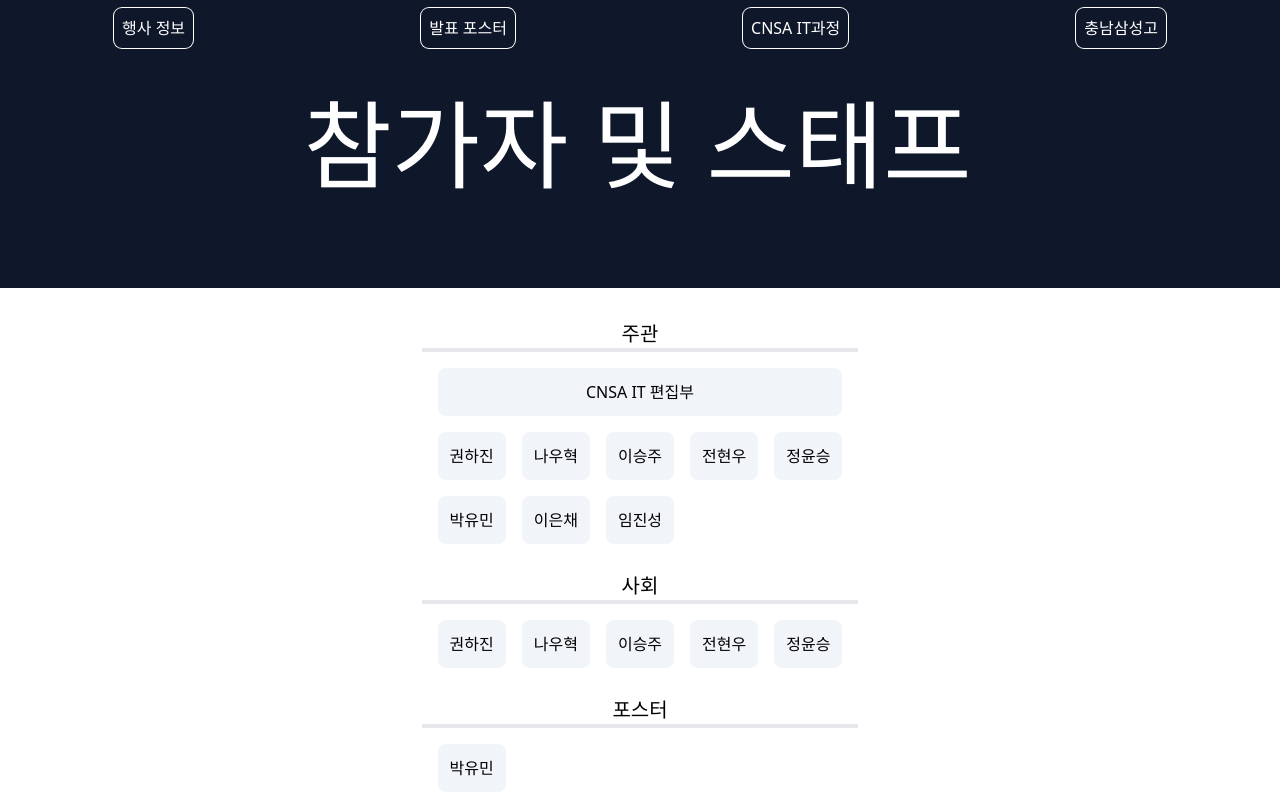
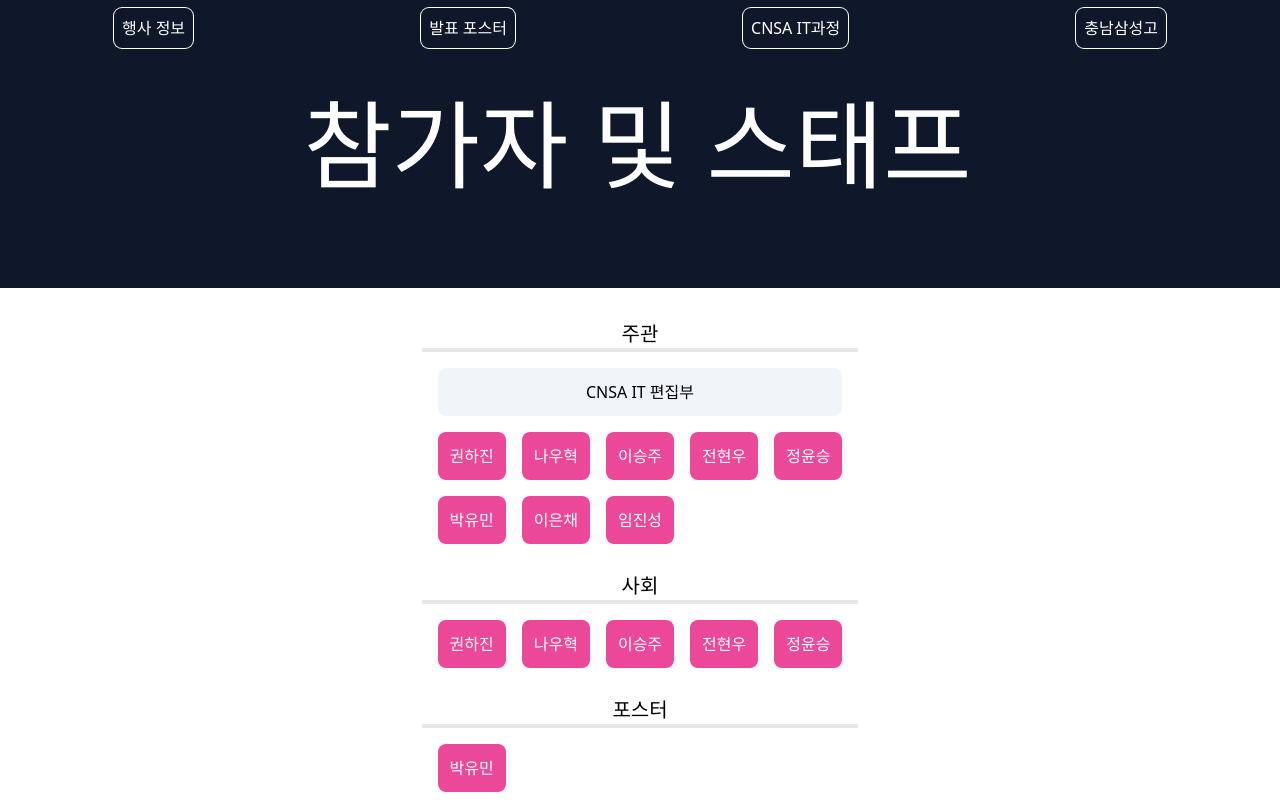
Before and after one commit to jhyunwoo/sw-research, a Next.js app: page /participants in a window 1280 px wide. Shown: the top 800 px of the page. Built offline with nearby package versions, Linux system fonts and the light colour scheme.

Commit message:
change it edit color

```diff
--- a/pages/participants.js
+++ b/pages/participants.js
@@ -23,28 +23,28 @@ export default function Thanks() {
               <div className="col-span-3 md:col-span-4 lg:col-span-5 p-3 bg-slate-100 rounded-lg flex justify-center ">
                 CNSA IT 편집부
               </div>
-              <div className="p-3 bg-slate-100 rounded-lg flex justify-center">
+              <div className="p-3 bg-pink-500 text-white rounded-lg flex justify-center">
                 권하진
               </div>
-              <div className="p-3 bg-slate-100 rounded-lg flex justify-center">
+              <div className="p-3 bg-pink-500 text-white rounded-lg flex justify-center">
                 나우혁
               </div>
-              <div className="p-3 bg-slate-100 rounded-lg flex justify-center">
+              <div className="p-3 bg-pink-500 text-white rounded-lg flex justify-center">
                 이승주
               </div>
-              <div className="p-3 bg-slate-100 rounded-lg flex justify-center">
+              <div className="p-3 bg-pink-500 text-white rounded-lg flex justify-center">
                 전현우
               </div>
-              <div className="p-3 bg-slate-100 rounded-lg flex justify-center">
+              <div className="p-3 bg-pink-500 text-white rounded-lg flex justify-center">
                 정윤승
               </div>
-              <div className="p-3 bg-slate-100 rounded-lg flex justify-center">
+              <div className="p-3 bg-pink-500 text-white rounded-lg flex justify-center">
                 박유민
               </div>
-              <div className="p-3 bg-slate-100 rounded-lg flex justify-center">
+              <div className="p-3 bg-pink-500 text-white rounded-lg flex justify-center">
                 이은채
               </div>
-              <div className="p-3 bg-slate-100 rounded-lg flex justify-center">
+              <div className="p-3 bg-pink-500 text-white rounded-lg flex justify-center">
                 임진성
               </div>
             </div>
@@ -56,19 +56,19 @@ export default function Thanks() {
               <div className="mx-auto">사회</div>
             </div>
             <div className="grid grid-cols-3 gap-4 p-4 md:grid-cols-4 lg:grid-cols-5">
-              <div className="p-3 bg-slate-100 rounded-lg flex justify-center">
+              <div className="p-3 bg-pink-500 text-white rounded-lg flex justify-center">
                 권하진
               </div>
-              <div className="p-3 bg-slate-100 rounded-lg flex justify-center">
+              <div className="p-3 bg-pink-500 text-white rounded-lg flex justify-center">
                 나우혁
               </div>
-              <div className="p-3 bg-slate-100 rounded-lg flex justify-center">
+              <div className="p-3 bg-pink-500 text-white rounded-lg flex justify-center">
                 이승주
               </div>
-              <div className="p-3 bg-slate-100 rounded-lg flex justify-center">
+              <div className="p-3 bg-pink-500 text-white rounded-lg flex justify-center">
                 전현우
               </div>
-              <div className="p-3 bg-slate-100 rounded-lg flex justify-center">
+              <div className="p-3 bg-pink-500 text-white rounded-lg flex justify-center">
                 정윤승
               </div>
             </div>
@@ -80,7 +80,7 @@ export default function Thanks() {
               <div className="mx-auto">포스터</div>
             </div>
             <div className="grid grid-cols-3 gap-4 p-4 md:grid-cols-4 lg:grid-cols-5">
-              <div className="p-3 bg-slate-100 rounded-lg flex justify-center">
+              <div className="p-3 bg-pink-500 text-white rounded-lg flex justify-center">
                 박유민
               </div>
             </div>
--- a/pages/poster.js
+++ b/pages/poster.js
@@ -260,7 +260,7 @@ export default function Example() {
       {
         id: 3,
         title: "TextRank를 이용한 독서 지문 분석",
-        researcher: "나우혁",
+        researcher: "나우혁 김성범",
         poster: 에세이02,
       },
       {
```
